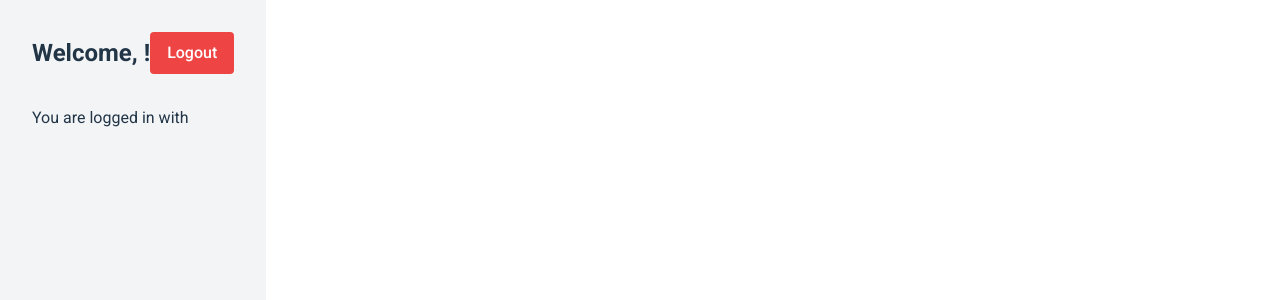
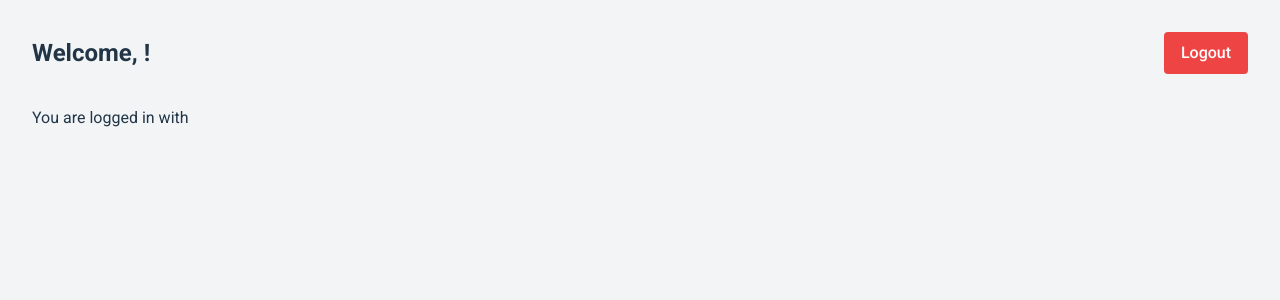
Before and after one commit to KonferCA/Meta-Hack, a React (Vite) app in the folder frontend/: page /dashboard in a window 1280 px wide. Shown: the top 300 px of the page. Built offline with nearby package versions, Linux system fonts and the light colour scheme; no server answers.

Commit message:
Update index.css

```diff
--- a/frontend/src/index.css
+++ b/frontend/src/index.css
@@ -6,10 +6,6 @@
     font-family: Roboto;
     line-height: 1.5;
     font-weight: 400;
-
-    color-scheme: light dark;
-    color: rgba(255, 255, 255, 0.87);
-    background-color: #242424;
 
     font-synthesis: none;
     text-rendering: optimizeLegibility;
@@ -28,8 +24,6 @@ a:hover {
 
 body {
     margin: 0;
-    display: flex;
-    place-items: center;
     min-width: 320px;
     min-height: 100vh;
 }
```
